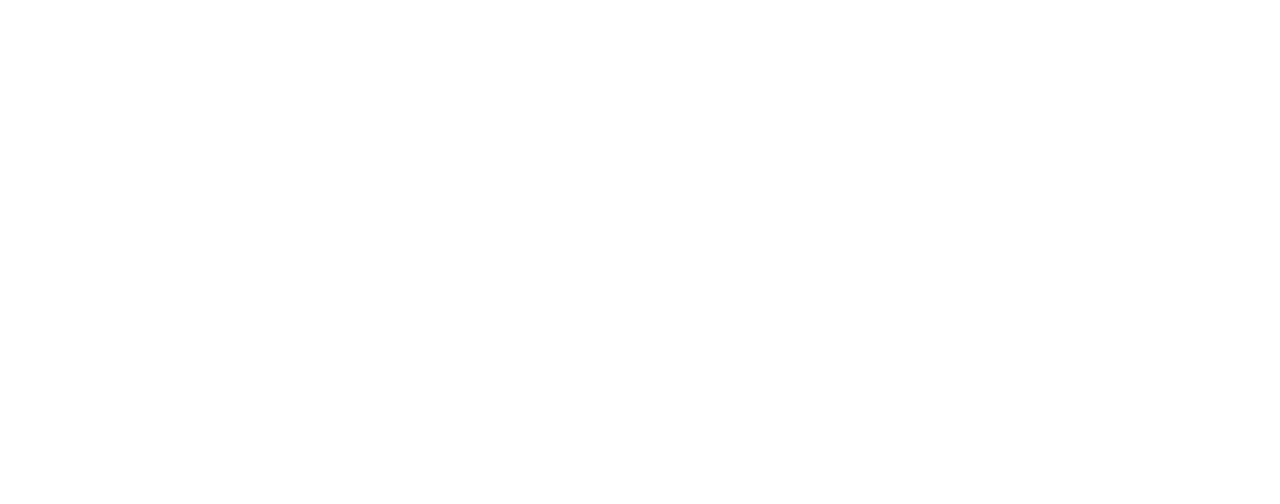
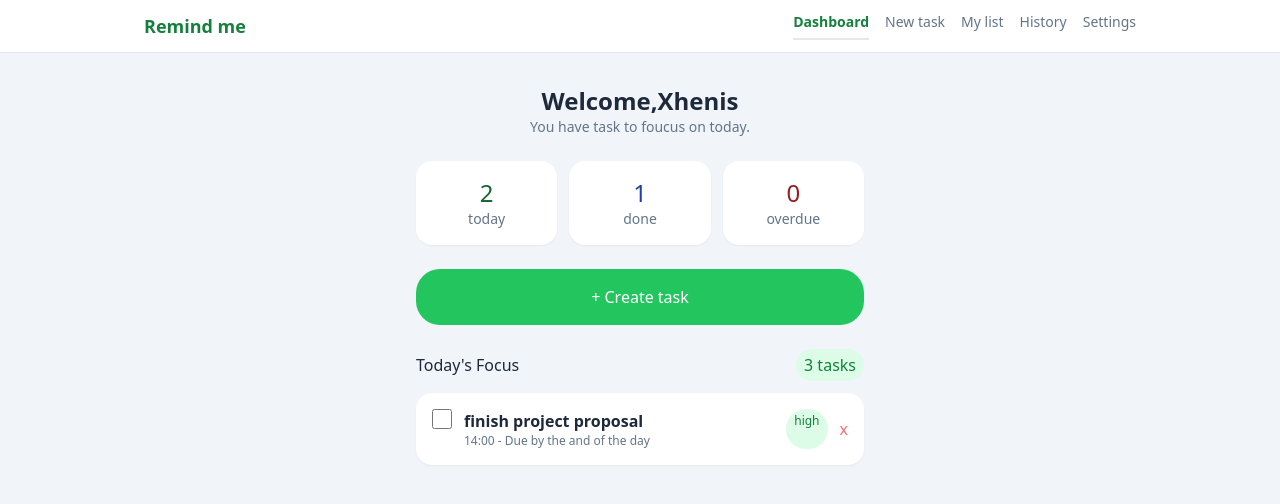
Before and after one commit to XhenisKrasniqi/capsotne-js, a website: page index.html in a window 1280 px wide. Drawn offline with nearby package versions, Linux system fonts and the light colour scheme.

Commit message:
html structure

```diff
--- /dev/null
+++ b/history.html
@@ -0,0 +1,26 @@
+<!DOCTYPE html>
+<html lang="en">
+<head>
+    <meta charset="UTF-8">
+    <meta name="viewport" content="width=device-width, initial-scale=1.0">
+    <script src="https://cdn.tailwindcss.com"></script>
+    <title>Document</title>
+</head>
+<body class="bg-slate-100 text-slate-800">
+    <div class="min-h-screen">
+        <nav class="bg-white border-b border-slate-200 sticky-top top-0 z-10">
+            <div class="max-w-5xl mx-auto px-4 py-3 flex justify-between item-center">
+                <a href="index.html" class="text-green-700 font-bold text-lg ">Remind me</a>
+                <div class="flex gap-4 text-sm">
+                    <a href="index.html"class="text-slate-500">Dashboard</a>
+                    <a href="./new-task.html" class="text-slate-500">New task</a>
+                    <a href="./my-list.html" class="text-slate-500">My list</a>
+                    <a href="./history.html" class="text-green-700 font-bold border-b-2 pb-1">History</a>
+                    <a href="./settings.html" class="text-slate-500">Settings</a>
+                </div>
+            </div>
+        </nav>
+    </div>
+
+</body>
+</html>
--- a/index.html
+++ b/index.html
@@ -3,9 +3,62 @@
 <head>
     <meta charset="UTF-8">
     <meta name="viewport" content="width=device-width, initial-scale=1.0">
-    <title>jfyjg</title>
+    <script src="https://cdn.tailwindcss.com"></script>
+    <title>Document</title>
 </head>
-<body>
+<body class="bg-slate-100 text-slate-800">
+    <div class="min-h-screen">
+        <nav class="bg-white border-b border-slate-200 sticky-top top-0 z-10">
+            <div class="max-w-5xl mx-auto px-4 py-3 flex justify-between item-center">
+                <a href="index.html" class="text-green-700 font-bold text-lg ">Remind me</a>
+                <div class="flex gap-4 text-sm">
+                    <a href="index.html" class="text-green-700 font-bold border-b-2 pb-1">Dashboard</a>
+                    <a href="./new-task.html" class="text-slate-500">New task</a>
+                    <a href="./my-list.html" class="text-slate-500">My list</a>
+                    <a href="./history.html" class="text-slate-500">History</a>
+                    <a href="./settings.html" class="text-slate-500">Settings</a>
+                </div>
+            </div>
+        </nav>
+        <main class="max-w-5xl mx-auto px-4 py-8">
+            <div class="max-w-md mx-auto">
+                <div class="text-center mb-6">
+                    <h2 class="font-bold text-2xl">Welcome,Xhenis</h2>
+                    <p class="text-slate-500 text-sm">You have task to foucus on today.</p>
+                </div>
+                <div class="grid grid-cols-3 gap-3 mb-6">
+                    <div class="bg-white rounded-2xl p-4 text-center shadow-sm">
+                        <p class="text-green-800 text-bold text-2xl">2</p>
+                        <p class="text-slate-500 text-sm">today</p>
+                    </div>
+                    <div class="bg-white rounded-2xl p-4 text-center shadow-sm">
+                        <p class="text-blue-800 text-bold text-2xl">1</p>
+                        <p class="text-slate-500 text-sm">done</p>
+                    </div>
+                    <div class="bg-white rounded-2xl p-4 text-center shadow-sm">
+                        <p class="text-red-800 text-bold text-2xl">0</p>
+                        <p class="text-slate-500 text-sm">overdue</p>
+                    </div>
+                </div>
+                <a href="./new-task.html" class="bg-green-500 full-w block text-center rounded-3xl text-white py-4 mb-6">+ Create task</a>
+                <div class="flex justify-between items-center mb-3">
+                    <h3>Today's Focus</h3>
+                    <span class="text-green-700 bg-green-100 py-1 rounded-full px-2">3 tasks</span>
+                </div>
+                <div id="todaysTask">
+                    <div class="bg-white rounded-2xl p-4 shadow-sm flex item-center gap-3">
+                        <input type="checkbox" class="tesk-checkbox w-5 h-5 accent-green-600">
+                        <div class="flex-1">
+                            <h4 class="font-semibold">finish project proposal</h4>
+                            <p class="text-xs text-slate-500">14:00 - Due by the and of the day</p>
+                        </div>
+                        <span class="text-xs bg-green-100 text-green-700 px-2 py-1 rounded-full">high</span>
+                        <button class="delete-btn text-red-400 text">x</button>
+                    </div>
+                </div>
+            </div>
+        </main>
+    </div>
 
 </body>
 </html>
```
Also changed, not shown: my-list.html (added, +26 -0 lines), new-task.html (added, +26 -0 lines), settings.html (added, +26 -0 lines).
